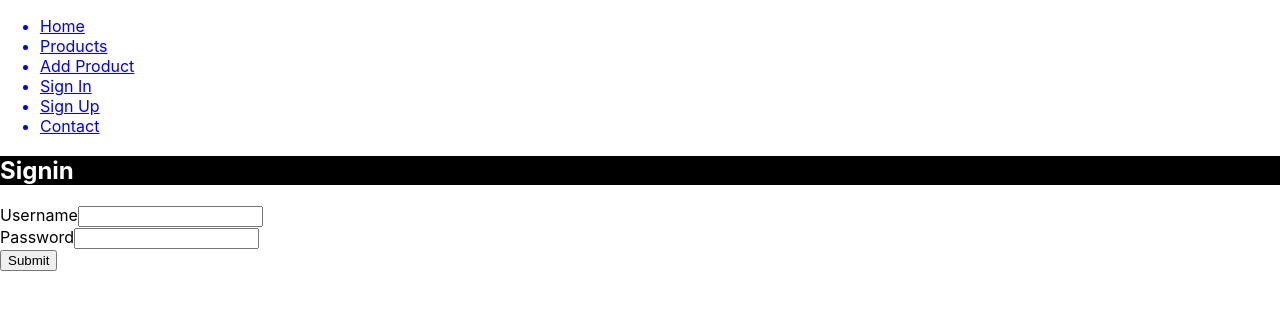
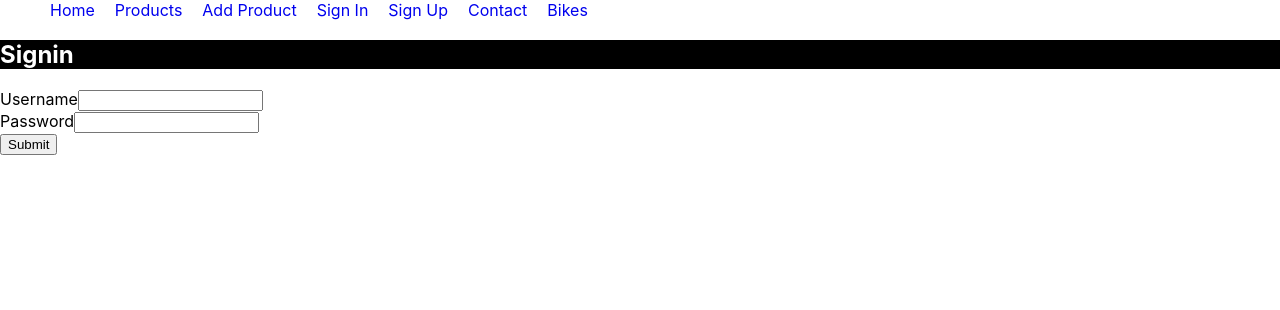
Before and after one commit to Shashank4113/react-basics-chinna, a React (Create React App) app: page /signin in a window 1280 px wide. Shown: the top 310 px of the page. Built offline with nearby package versions, Linux system fonts and the light colour scheme.

Commit message:
29-07-21

```diff
--- a/src/App.js
+++ b/src/App.js
@@ -6,6 +6,8 @@ import Product from './components/Product';
 import NavBar from './components/NavBar';
 import NotFound from './components/NotFound';
 import Contact from './components/Contact';
+import Bikes from './components/Bikes';
+import { BookProvider } from './BookContext';
 import {BrowserRouter, Switch, Route} from 'react-router-dom';
 
 function App() {
@@ -13,8 +15,10 @@ function App() {
     <BrowserRouter>
       <Switch>
         <Route exact path="/">
-          <NavBar />
-          <Dashboard />
+          <BookProvider>
+            <NavBar />
+            <Dashboard />
+          </BookProvider>
         </Route>
         <Route path="/signin">
           <NavBar />
@@ -28,6 +32,7 @@ function App() {
          <Products />
         </Route>
         <Route path="/contact">
+        <NavBar />
          <Contact />
         </Route>
         <Route path="/addProduct">
@@ -38,6 +43,10 @@ function App() {
           <NavBar />
           <Product />
         </Route>
+        <Route path="/bikes">
+          <NavBar />
+          <Bikes />
+        </Route>
         <Route path="*">
           <NotFound />
         </Route>
--- /dev/null
+++ b/src/components/Bikes.js
@@ -0,0 +1,28 @@
+import React, { useState, useEffect } from 'react';
+
+const Bikes = () => {
+
+    const [bikes, setBikes] = useState(null);
+
+    useEffect(() => {
+        fetch('http://localhost:1234/bikes')
+        .then(res => {
+            return res.json()
+        }).then(data => {
+            setBikes(data);
+        })
+    },[])
+
+    return (
+        <div style={{ display: 'flex '}} >
+            {bikes && bikes.map(bike => (
+                <div key={bike.id} >
+                    <img src={ `${process.env.PUBLIC_URL}/assets/images/${bike.url}` } height='300' width='300' alt='Bike 1' />
+                    <h4>{ bike.model }</h4>
+                </div>
+            ))}
+        </div>
+     );
+}
+
+export default Bikes;
--- a/src/components/NavBar.js
+++ b/src/components/NavBar.js
@@ -3,13 +3,14 @@ import { Link } from  'react-router-dom';
 const NavBar = () => {
     return (
         <div>
-            <ul>
-                <Link to="/"><li>Home</li></Link>
-                <Link to="/products"><li>Products</li></Link>
-                <Link to="/addProduct"><li>Add Product</li></Link>
-                <Link to="/signin"><li>Sign In</li></Link>
-                <Link to="/signup"><li>Sign Up</li></Link>
-                <Link to="/contact"><li>Contact</li></Link>
+            <ul style={{ display: 'inline'}}>
+                <Link to="/" style={{ textDecoration: 'None',padding: 10}}><li style={{ display: 'inline'}}>Home</li></Link>
+                <Link to="/products" style={{ textDecoration: 'None',padding: 10}}><li style={{ display: 'inline'}}>Products</li></Link>
+                <Link to="/addProduct" style={{ textDecoration: 'None',padding: 10}}><li style={{ display: 'inline'}}>Add Product</li></Link>
+                <Link to="/signin" style={{ textDecoration: 'None',padding: 10}}><li style={{ display: 'inline'}}>Sign In</li></Link>
+                <Link to="/signup" style={{ textDecoration: 'None',padding: 10}}><li style={{ display: 'inline'}}>Sign Up</li></Link>
+                <Link to="/contact" style={{ textDecoration: 'None',padding: 10}}><li style={{ display: 'inline'}}>Contact</li></Link>
+                <Link to="/bikes" style={{ textDecoration: 'None',padding: 10}}><li style={{ display: 'inline'}}>Bikes</li></Link>
             </ul>
         </div>
      );
```
Also changed, not shown: data/db1.json (added, +32 -0 lines).
